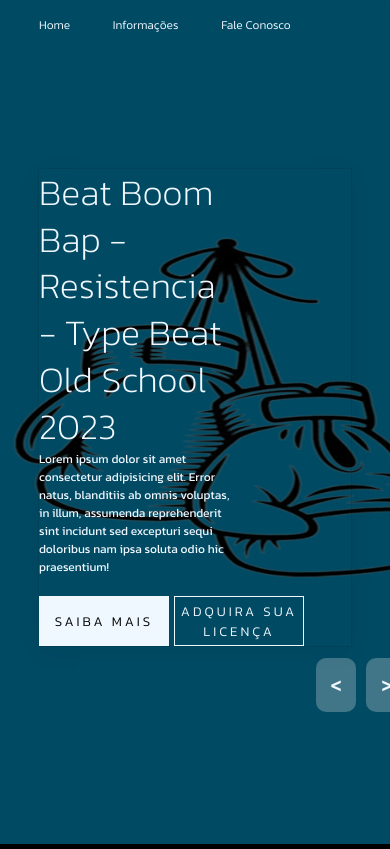
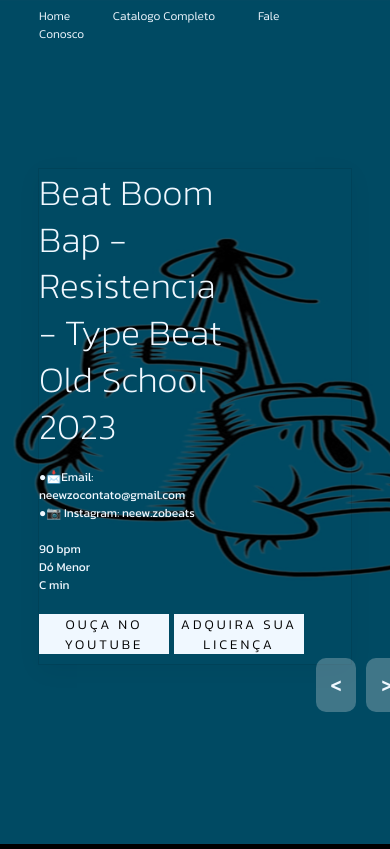
Before and after one commit to IsaacVerde/Projeto-Catalogo, a plain HTML site: page index.html in a window 390 px wide. Shown: the top 849 px of the page. Drawn offline with Linux system fonts and the light colour scheme.

Commit message:
atualização para vizualização mobilex.html

```diff
--- a/index.html
+++ b/index.html
@@ -18,8 +18,8 @@
     <header>
         <nav>
             <a href="">Home</a>
-            <a href="">Informações</a>
-            <a href="">Fale Conosco</a>
+            <a href="https://beatplace.co/neewzo/beats" target="_blank">Catalogo Completo </a>
+            <a href="https://www.instagram.com/neew.zobeats?igsh=Y2ZmeXk1a2g2M3li" target="_blank">Fale Conosco</a>
         </nav>
     </header>
 
@@ -29,13 +29,20 @@
                 <img src="./img/img1.jpg" alt="">
                 <div class="content">
                     <h2 class="title">Beat boom bap - sinais- old school 2023 hiphop</h2>
-                    <p class="description">Lorem ipsum dolor sit amet consectetur adipisicing elit. Error natus,
-                        blanditiis ab omnis voluptas, in illum, assumenda reprehenderit sint incidunt sed excepturi
-                        sequi doloribus nam ipsa soluta odio hic praesentium!</p>
+                    <p class="description">
+                        <br> ●📩Email: neewzocontato@gmail.com
+                        <br> ●📷 Instagram: neew.zobeats <br>
+
+                        <br>90 bpm <br>
+
+
+                    </p>
 
                     <div class="buttons">
-                        <button>Saiba Mais</button>
-                        <button>Adquira Sua Licença</button>
+                        <a href="https://www.youtube.com/watch?v=dr1XRmDIbkA" target="_blank"><button>Ouça no
+                                Youtube</button></a>
+                        <a href="https://beatplace.co/beat/beat-boom-bap-sinais-old-schoo"
+                            target="_blank"><button>Adquira Sua Licença</button></a>
                     </div>
                 </div>
             </div>
@@ -43,13 +50,20 @@
                 <img src="./img/img2.jpg" alt="">
                 <div class="content">
                     <h2 class="title">Beat Trap Type - Etapas - hiphop 2023</h2>
-                    <p class="description">Lorem ipsum dolor sit amet consectetur adipisicing elit. Error natus,
-                        blanditiis ab omnis voluptas, in illum, assumenda reprehenderit sint incidunt sed excepturi
-                        sequi doloribus nam ipsa soluta odio hic praesentium!</p>
+                    <p class="description">
+                        <br>●📩Email: neewzocontato@gmail.com
+                        <br>●📷 Instagram: neew.zobeats <br>
+
+                        <br>Dó menor
+                        <br>Cmin
+                        <br>115 bpm
+                    </p>
 
                     <div class="buttons">
-                        <button>Saiba Mais</button>
-                        <button>Adquira Sua Licença</button>
+                        <a href="https://www.youtube.com/watch?v=Xq7RlW6F_3A" target="_blank"> <button>Ouça no Youtube
+                            </button></a>
+                        <a href="https://beatplace.co/beat/beat-trap-type-etapas-hiphop-2"
+                            target="_blank"><button>Adquira Sua Licença</button></a>
                     </div>
                 </div>
             </div>
@@ -57,13 +71,19 @@
                 <img src="./img/img3.jpg" alt="">
                 <div class="content">
                     <h2 class="title">Beat Trap Type Beat - Acertos - Hipohop2023</h2>
-                    <p class="description">Lorem ipsum dolor sit amet consectetur adipisicing elit. Error natus,
-                        blanditiis ab omnis voluptas, in illum, assumenda reprehenderit sint incidunt sed excepturi
-                        sequi doloribus nam ipsa soluta odio hic praesentium!</p>
+                    <p class="description">
+                        <br>●📩Email: neewzocontato@gmail.com
+                        <br>●📷 Instagram: neew.zobeats <br>
+                        <br>110bpm
+                        <br>La menor
+                        <br>Amin
+                    </p>
 
                     <div class="buttons">
-                        <button>Saiba Mais</button>
-                        <button>Adquira Sua Licença</button>
+                        <a href="https://www.youtube.com/watch?v=f89Slppn0Tk" target="_blank"> <button> Ouça no
+                                Youtube</button></a>
+                        <a href="https://beatplace.co/beat/beat-trap-type-beat-acertos-hi"
+                            target="_blank"><button>Adquira Sua Licença</button></a>
                     </div>
                 </div>
             </div>
@@ -71,41 +91,51 @@
                 <img src="./img/img4.jpg" alt="">
                 <div class="content">
                     <h2 class="title">Beat Boom Bap - Resistencia - Type Beat Old School 2023</h2>
-                    <p class="description">Lorem ipsum dolor sit amet consectetur adipisicing elit. Error natus,
-                        blanditiis ab omnis voluptas, in illum, assumenda reprehenderit sint incidunt sed excepturi
-                        sequi doloribus nam ipsa soluta odio hic praesentium!</p>
+                    <p class="description">
+                        <br>●📩Email: neewzocontato@gmail.com
+                        <br>●📷 Instagram: neew.zobeats <br>
+
+                        <br>90 bpm
+                        <br>Dó Menor
+                        <br>C min
+                    </p>
 
                     <div class="buttons">
-                        <button>Saiba Mais</button>
-                        <button>Adquira Sua Licença</button>
+                        <a href="https://www.youtube.com/watch?v=2YWAVV8gVyM" target="_blank"><button> Ouça no
+                                Youtube</button></a>
+                        <a href="https://beatplace.co/beat/beat-boom-bap-resistencia-type"
+                            target="_blank"><button>Adquira Sua Licença</button></a>
                     </div>
                 </div>
             </div>
         </div>
         <div class="thumb">
             <div class="thumb-item">
-                <img src="./img/img1.jpg" alt="">
+                <a href="https://www.youtube.com/watch?v=dr1XRmDIbkA" target="_blank"> <img src="./img/img1.jpg"
+                        alt=""></a>
                 <div class="content">
                     <h3>Beat boom bap - sinais- old school 2023 hiphop</h3>
                     <p>Ouça no Youtube</p>
                 </div>
             </div>
             <div class="thumb-item">
-                <img src="./img/img2.jpg" alt="">
+                <a href="https://www.youtube.com/watch?v=Xq7RlW6F_3A" target="_blank"><img src="./img/img2.jpg"
+                        alt=""></a>
                 <div class="content">
                     <h3>Beat Trap Type - Etapas - hiphop 2023</h3>
                     <p>Ouça no Youtube</p>
                 </div>
             </div>
             <div class="thumb-item">
-                <img src="./img/img3.jpg" alt="">
+                <a href="https://www.youtube.com/watch?v=f89Slppn0Tk" target="_blank"><img src="./img/img3.jpg"
+                        alt=""></a>
                 <div class="content">
                     <h3>Beat Trap Type Beat - Acertos - Hipohop2023</h3>
                     <p>Ouça no Youtube</p>
                 </div>
             </div>
             <div class="thumb-item">
-                <img src="./img/img4.jpg" alt="">
+                <a href="https://www.youtube.com/watch?v=2YWAVV8gVyM"><img src="./img/img4.jpg" alt=""></a>
                 <div class="content">
                     <h3>Beat Boom Bap - Resistencia - Type Beat Old School 2023</h3>
                     <p>Ouça no Youtube</p>
```
